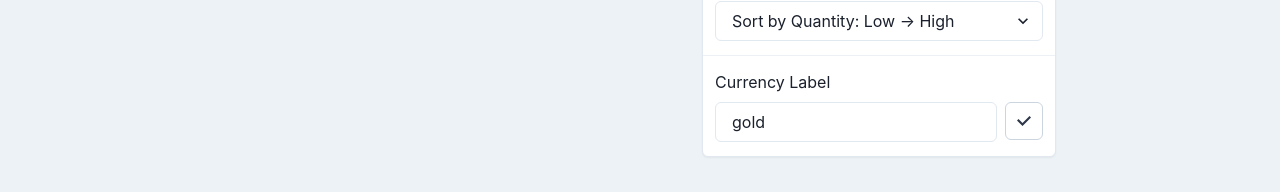
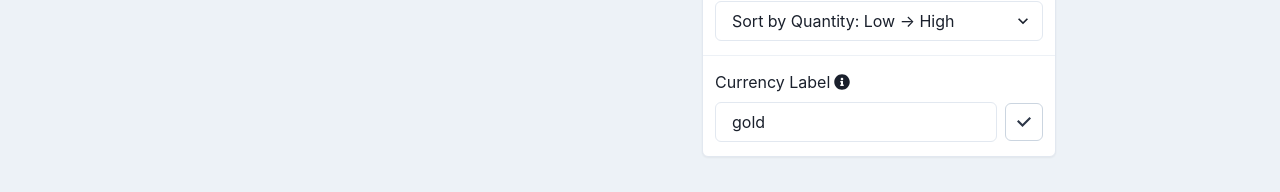
Before and after one commit to Peter-Pander/fizzlesticks-stock-tracker-3000, a React (Vite) app in the folder frontend/: page / in a window 1280 px wide. Both pictures are taken after a click on the button 1031 px from the left and 32 px from the top of the page. Shown: the part 271-463 px from the top of the page. Built offline with nearby package versions, Linux system fonts and the light colour scheme.

Commit message:
Add tooltip for currency label input
Placed an info icon tooltip next to the "Currency Label" heading in the
inventory settings menu. The tooltip explains that users can enter
symbols (e.g. $), words (e.g. Yen, chips), or even emojis.

Helps clarify input flexibility without cluttering the UI.

```diff
--- a/frontend/src/components/Navbar.jsx
+++ b/frontend/src/components/Navbar.jsx
@@ -19,12 +19,14 @@ import {
   Select,
   useColorModeValue,
   Link as ChakraLink,
+  Tooltip,
+  Box
 } from "@chakra-ui/react";
 import { Link, useNavigate } from "react-router-dom";
 import { PlusSquareIcon, CheckIcon } from "@chakra-ui/icons";
 import { IoMoon } from "react-icons/io5";
 import { LuSun } from "react-icons/lu";
-import { FaCog, FaUser } from "react-icons/fa";
+import { FaCog, FaUser, FaInfoCircle } from "react-icons/fa";
 
 // Import your contexts & the ChangelogDropdown
 import { useInventorySettings } from "../context/InventorySettingsContext";
@@ -253,12 +255,25 @@ const Navbar = () => {
                   tabIndex={-1}
                 >
                   <VStack spacing={2} w="full">
-                    <Text fontSize="md" alignSelf="flex-start">
-                      Currency Label
-                    </Text>
-                    <Flex gap={2} w="full">
+                    <Flex align="center" gap={1} alignSelf="flex-start">
+                      <Text fontSize="md">Currency Label</Text>
+                      <Tooltip
+                        label="You can use symbols (e.g. $), words (e.g. Dollar, Yen), or even emojis."
+                        fontSize="sm"
+                        hasArrow
+                        placement="right"
+                        bg={useColorModeValue("gray.700", "gray.300")}
+                        color={useColorModeValue("white", "black")}
+                      >
+                        <Box cursor="help">
+                          <FaInfoCircle />
+                        </Box>
+                      </Tooltip>
+                    </Flex>
+
+                    <Flex gap={2} w="full" align="center">
                       <Input
-                        placeholder="e.g. $, €, chips"
+                        placeholder="e.g. $, Yen, cheese"
                         value={preferredCurrency}
                         onChange={(e) =>
                           setPreferredCurrency(e.target.value)
```
